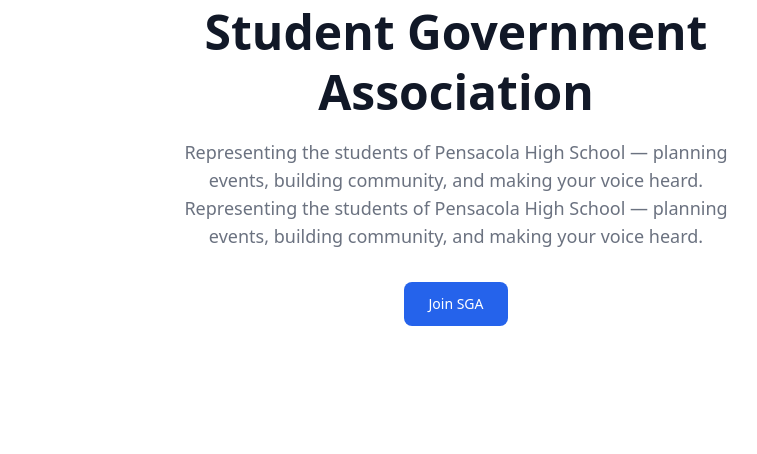
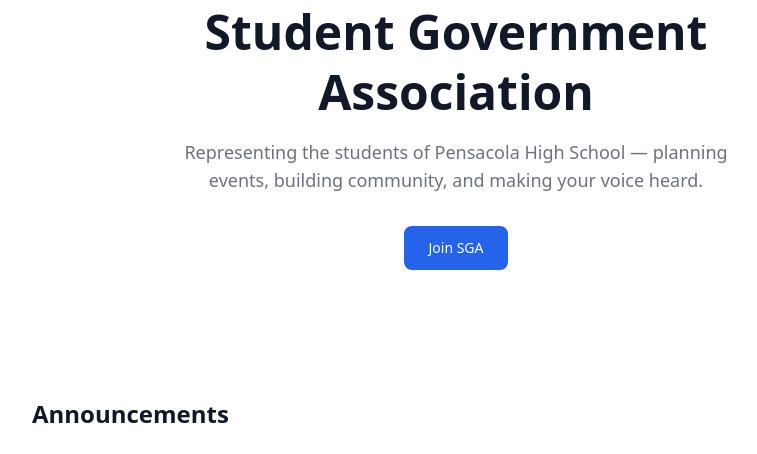
Before and after one commit to kellerleonard79-ai/Nexus, a Django app: page / in a window 1280 px wide. Shown: the part 197-651 px from the top of the page, without its empty margins (184-941 px from the left). Run offline with Django 5.2, Linux system fonts and the light colour scheme; data comes from the database, SQL or seed files in the repository; both versions use the stored data as it was after the commit; some libraries are stand-ins or nearby versions.

Commit message:
Couple subheader changes

```diff
--- a/sga/templates/sga/home.html
+++ b/sga/templates/sga/home.html
@@ -32,10 +32,6 @@
     <h1 class="text-5xl font-bold text-gray-900 mb-4 leading-tight">
       Student Government<br>Association
     </h1>
-    <p class="text-lg text-gray-500 max-w-xl mx-auto">
-      Representing the students of Pensacola High School — planning events,
-      building community, and making your voice heard.
-    </p>
     <p class="text-lg text-gray-500 max-w-xl mx-auto">
       Representing the students of Pensacola High School — planning events,
       building community, and making your voice heard.
```
Also changed, not shown: db.sqlite3, 2 other files.
